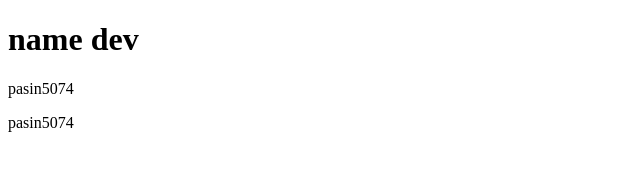
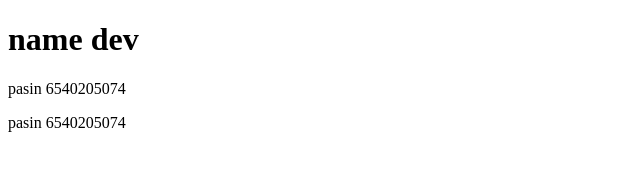
Before and after one commit to b6540205074/CPE-3lab-2, a plain HTML site: page index.html in a window 1280 px wide. Shown: the whole page, without its empty margins (0-640 px from the left). Drawn offline with Linux system fonts and the light colour scheme.

Commit message:
full nisit

```diff
--- a/index.html
+++ b/index.html
@@ -6,8 +6,8 @@
 <body>
 
 <h1>name dev</h1>
-<p>pasin5074</p>
-<p>pasin5074</p>
+<p>pasin 6540205074</p>
+<p>pasin 6540205074</p>
 
 </body>
 </html>
```
